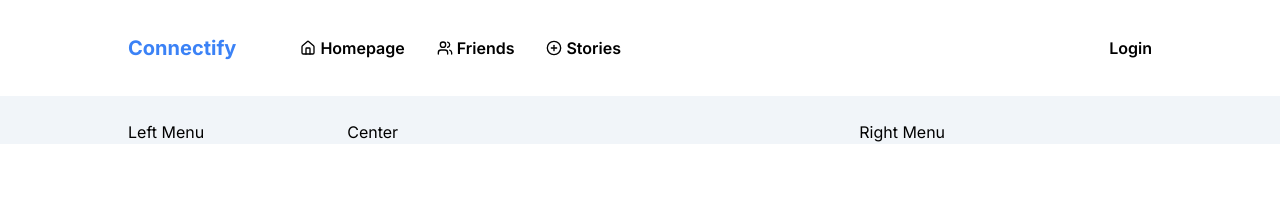
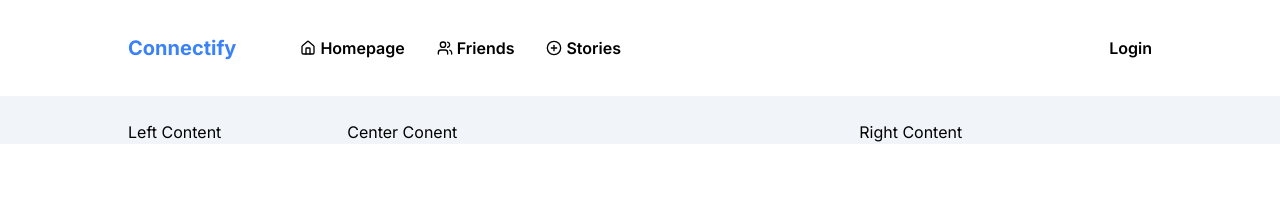
Before and after one commit to fath-nasrudin/connectify, a Next.js app: page / in a window 1280 px wide. Shown: the top 210 px of the page. Built offline with nearby package versions, Linux system fonts and the light colour scheme; no server answers.

Commit message:
feat[homepage]: Add homepage layout

```diff
--- a/app/page.tsx
+++ b/app/page.tsx
@@ -1,9 +1,9 @@
 export default function Home() {
   return (
     <div className="pt-6 flex gap-6">
-      <div className="hidden xl:block w-[20%]">Left Menu</div>
-      <div className="w-full lg:w-[70%] xl:w-[50%]">Center</div>
-      <div className="hidden lg:block w-[30%]">Right Menu</div>
+      <div className="hidden xl:block w-[20%]">Left Content</div>
+      <div className="w-full lg:w-[70%] xl:w-[50%]">Center Conent</div>
+      <div className="hidden lg:block w-[30%]">Right Content</div>
     </div>
   );
 }
```
